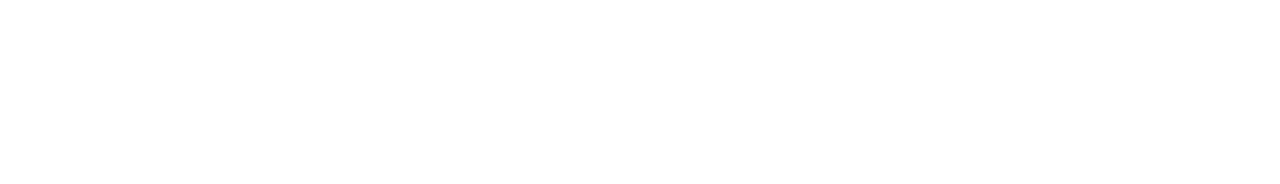
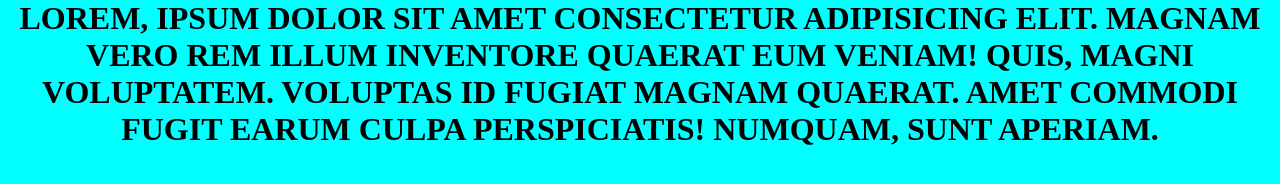
Before and after one commit to BoburjonMusaxonov/windows, a plain HTML site: page index.html in a window 1280 px wide. Drawn offline with Linux system fonts and the light colour scheme.

Commit message:
h2 22ta yozuv qushildi

```diff
--- a/index.html
+++ b/index.html
@@ -8,6 +8,6 @@
     <link rel="stylesheet" href="./stay.css">
 </head>
 <body>
-
+    <h1 class="imit">Lorem, ipsum dolor sit amet consectetur adipisicing elit. Magnam vero rem illum inventore quaerat eum veniam! Quis, magni voluptatem. Voluptas id fugiat magnam quaerat. Amet commodi fugit earum culpa perspiciatis! Numquam, sunt aperiam.</h1>
 </body>
 </html>
--- a/stay.css
+++ b/stay.css
@@ -3,3 +3,10 @@
     margin: 0;
     box-sizing: border-box;
 }
+body{
+    background-color: aqua;
+}
+.imit{
+    text-align: center;
+    text-transform: uppercase;
+}
```
